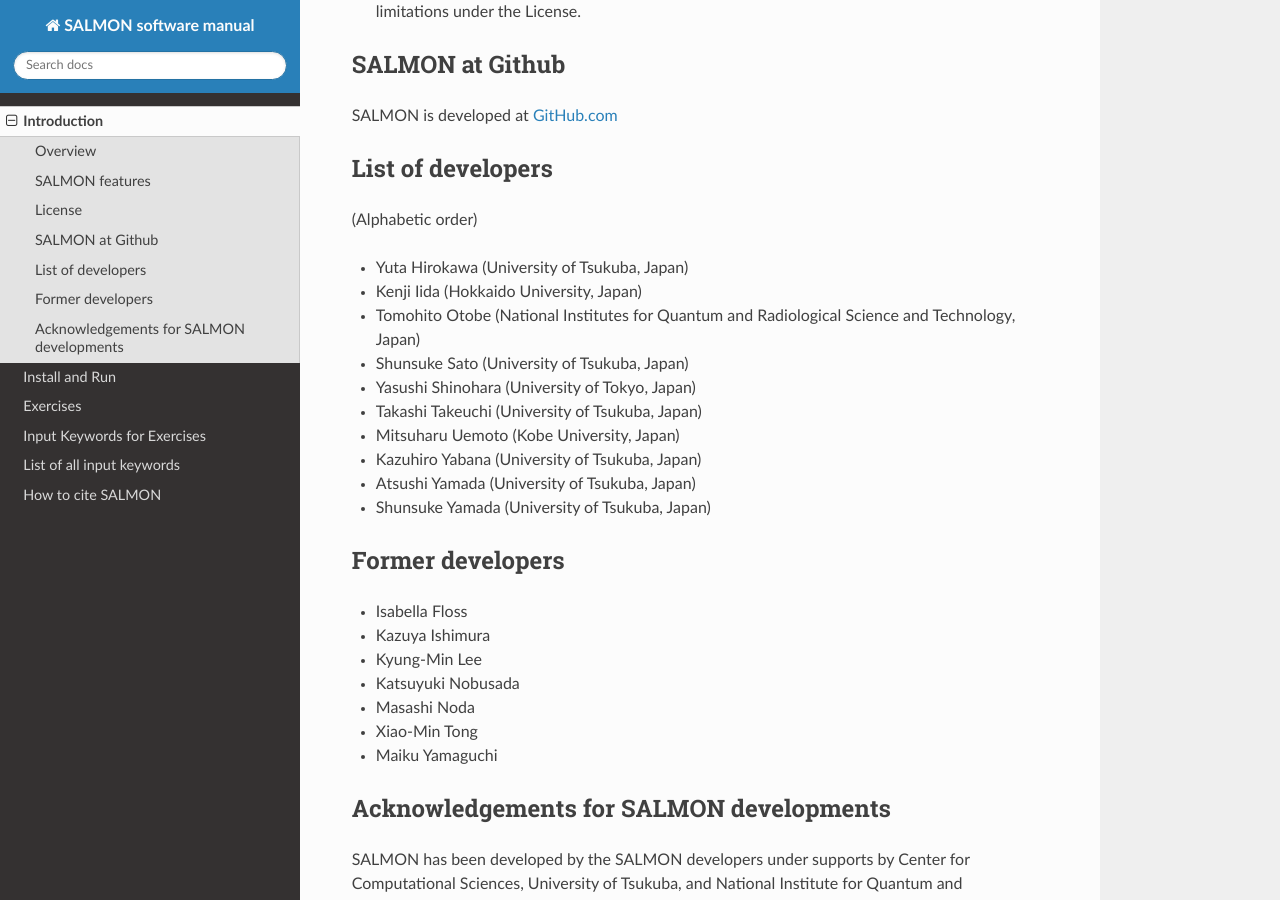
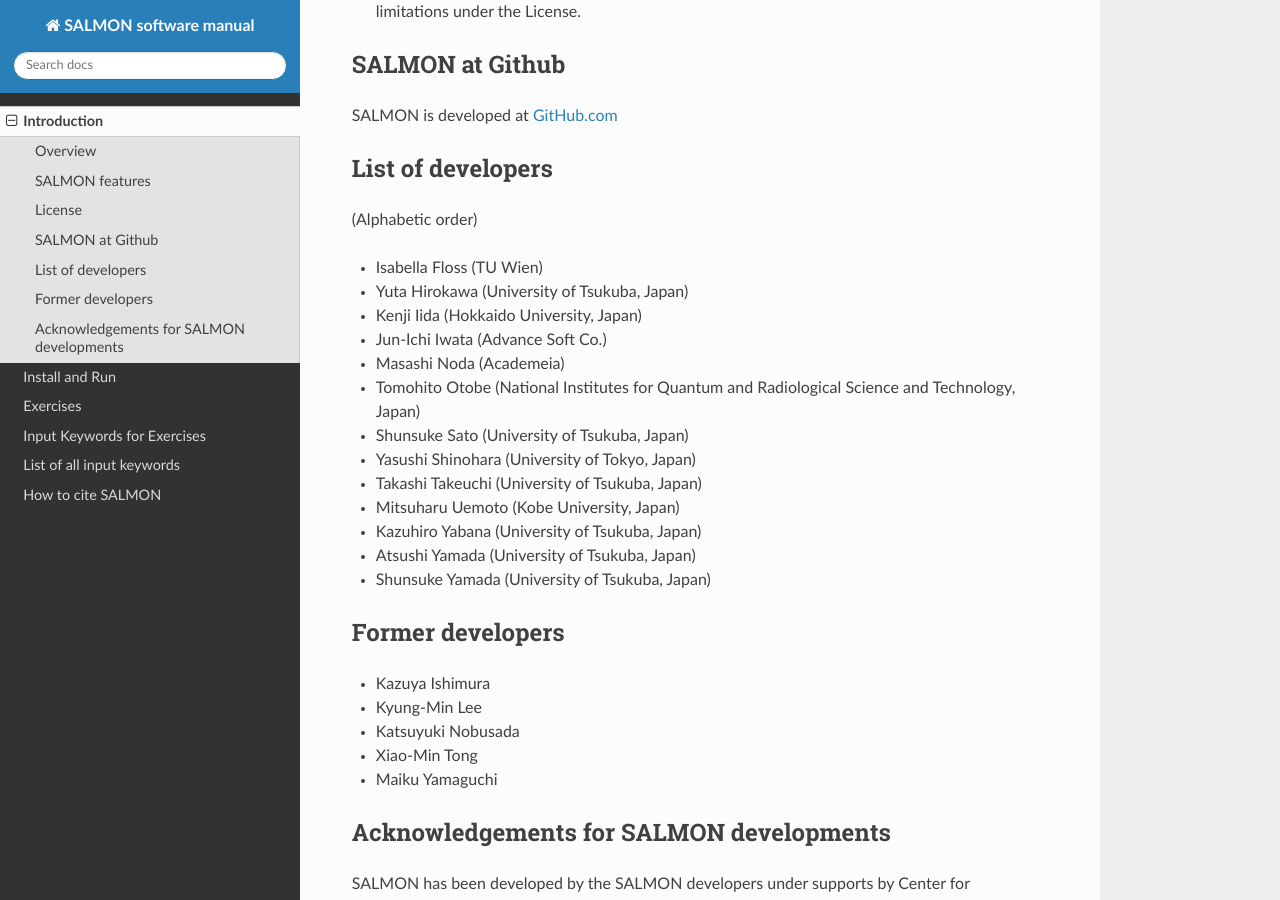
Before and after one commit to SALMON-TDDFT/SALMON-DOCS, a Sphinx documentation site: the page built from source/introduction.rst, in a window 1280 px wide and 900 px high, scrolled down 1912 px. Built offline with Sphinx 7.4.7 and the Read the Docs theme 2.0.0, drawn with Linux system fonts in a browser that asks for light colours; formulas are drawn with MathJax 3.

Commit message:
Update introduction.rst

```diff
--- a/source/introduction.rst
+++ b/source/introduction.rst
@@ -116,9 +116,11 @@
 
 (Alphabetic order)
 
-
+* Isabella Floss (TU Wien)
 * Yuta Hirokawa (University of Tsukuba, Japan)
 * Kenji Iida (Hokkaido University, Japan)
+* Jun-Ichi Iwata (Advance Soft Co.)
+* Masashi Noda (Academeia)
 * Tomohito Otobe (National Institutes for Quantum and Radiological Science and Technology, Japan)
 * Shunsuke Sato (University of Tsukuba, Japan)
 * Yasushi Shinohara (University of Tokyo, Japan)
```
Also changed, not shown: other parts of source/introduction.rst (+0 -2 lines).
